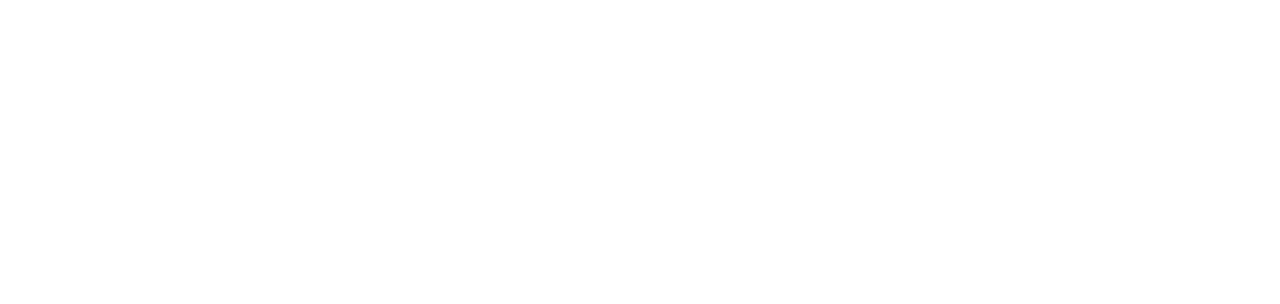
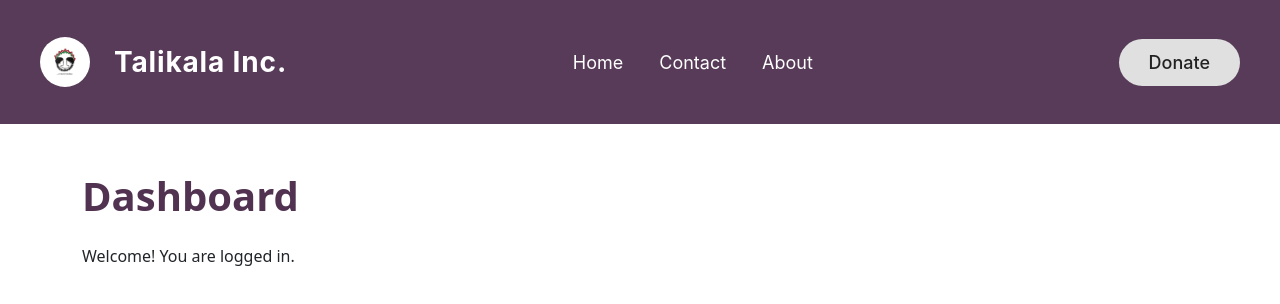
Before and after one commit to ekayake04/donation-management-system, a React (Create React App) app in the folder frontend/: page /client/dashboard in a window 1280 px wide. Before the commit this address had no page. Shown: the top 304 px of the page. Built offline with nearby package versions, Linux system fonts and the light colour scheme.

Commit message:
feat: admin and client side dashboard

```diff
--- a/frontend/src/App.js
+++ b/frontend/src/App.js
@@ -1,15 +1,15 @@
 import React from 'react';
 import { Routes, Route } from 'react-router-dom';
 import LoginForm from './components/LoginForm';
-import Dashboard from './components/Dashboard';
+import WelcomeSection from './components/WelcomeSection';
+import ClientDashboard from './components/client/ClientDashboard';
+import AdminDashboard from './components/admin/AdminDashboard';
 import Signout from './components/Signout';
-import WelcomeSection from './components/WelcomeSection';
-import 'bootstrap/dist/css/bootstrap.min.css';
 
 function App() {
   return (
     <Routes>
-      {/* Login screen (default) */}
+      {/* Login (default) */}
       <Route path="/" element={
         <div style={{ display: 'flex', minHeight: '100vh' }}>
           <div style={{ flex: 1, background: '#fff' }}>
@@ -28,10 +28,13 @@ function App() {
         </div>
       }/>
 
-      {/* Cognito redirects here after login */}
-      <Route path="/dashboard" element={<Dashboard />} />
+      {/* Client routes */}
+      <Route path="/client/dashboard" element={<ClientDashboard />} />
 
-      {/* Cognito redirects here after logout */}
+      {/* Admin routes */}
+      <Route path="/admin/dashboard" element={<AdminDashboard />} />
+
+      {/* Signout */}
       <Route path="/signout" element={<Signout />} />
     </Routes>
   );
--- a/frontend/src/components/Dashboard.jsx
+++ /dev/null
@@ -1,16 +0,0 @@
-import React from 'react';
-import 'bootstrap/dist/css/bootstrap.min.css';
-
-function Dashboard() {
-  return (
-    <div className="container py-5">
-      <h1 className="mb-4" style={{ color: "#513351", fontWeight: "bold" }}>
-        Dashboard
-      </h1>
-      <p>Welcome! You are logged in.</p>
-      {/* Add dashboard content here */}
-    </div>
-  );
-}
-
-export default Dashboard;
--- a/frontend/src/components/LoginForm.jsx
+++ b/frontend/src/components/LoginForm.jsx
@@ -2,7 +2,7 @@
 import 'bootstrap/dist/css/bootstrap.min.css';
 
 function LoginForm() {
-  const cognitoLoginUrl = "https://ap-southeast-27sclhywav.auth.ap-southeast-2.amazoncognito.com/login?client_id=2eg3s02qpctiaaso349t4c8t3l&response_type=code&scope=email+openid+phone&redirect_uri=http%3A%2F%2Flocalhost%3A3000%2Fdashboard";
+  const cognitoLoginUrl = "https://ap-southeast-27sclhywav.auth.ap-southeast-2.amazoncognito.com/login?client_id=2eg3s02qpctiaaso349t4c8t3l&response_type=code&scope=email+openid+phone&redirect_uri=http%3A%2F%2Flocalhost%3A3000%2Fadmin%2Fdashboard";
 
   const handleLogin = () => {
     window.location.href = cognitoLoginUrl;
--- /dev/null
+++ b/frontend/src/components/admin/AdminDashboard.jsx
@@ -0,0 +1,20 @@
+import React from 'react';
+import 'bootstrap/dist/css/bootstrap.min.css';
+import AdminNavbar from './AdminNavbar'; // correct path & name
+
+function AdminDashboard() {
+  return (
+    <>
+      <AdminNavbar /> {/* Navbar at the top */}
+      <div className="container py-5">
+        <h1 className="mb-4" style={{ color: "#513351", fontWeight: "bold" }}>
+          Dashboard
+        </h1>
+        <p>Welcome! You are logged in.</p>
+        {/* Add dashboard content here */}
+      </div>
+    </>
+  );
+}
+
+export default AdminDashboard;
--- /dev/null
+++ b/frontend/src/components/admin/AdminNavbar.jsx
@@ -0,0 +1,22 @@
+import React from 'react';
+import '../../styles/Navbar.css';
+
+export default function AdminNavbar() {
+  return (
+    <nav className="navbar">
+      <div className="navbar-left">
+        <img
+          src="/logo.png"
+          alt="Talikala Logo"
+          className="navbar-logo"
+        />
+        <span className="navbar-title">Admin Dashboard</span>
+      </div>
+      <div className="navbar-center">
+        <a href="/dashboard" className="navbar-link">Dashboard</a>
+        <a href="/donations" className="navbar-link">Donations</a>
+        <a href="/campaigns" className="navbar-link">Campaigns</a>
+      </div>
+    </nav>
+  );
+}
--- /dev/null
+++ b/frontend/src/components/client/ClientDashboard.jsx
@@ -0,0 +1,20 @@
+import React from 'react';
+import 'bootstrap/dist/css/bootstrap.min.css';
+import ClientNavbar from './ClientNavbar'; // correct path & name
+
+function ClientDashboard() {
+  return (
+    <>
+      <ClientNavbar /> {/* Navbar at the top */}
+      <div className="container py-5">
+        <h1 className="mb-4" style={{ color: "#513351", fontWeight: "bold" }}>
+          Dashboard
+        </h1>
+        <p>Welcome! You are logged in.</p>
+        {/* Add dashboard content here */}
+      </div>
+    </>
+  );
+}
+
+export default ClientDashboard;
--- /dev/null
+++ b/frontend/src/components/client/ClientNavbar.jsx
@@ -0,0 +1,25 @@
+import React from 'react';
+import '../../styles//Navbar.css'; // We'll define styles separately
+
+export default function Navbar() {
+  return (
+    <nav className="navbar">
+      <div className="navbar-left">
+        <img
+          src="/logo.png" // place your logo image in public/logo.png
+          alt="Talikala Logo"
+          className="navbar-logo"
+        />
+        <span className="navbar-title">Talikala Inc.</span>
+      </div>
+      <div className="navbar-center">
+        <a href="#home" className="navbar-link">Home</a>
+        <a href="#contact" className="navbar-link">Contact</a>
+        <a href="#about" className="navbar-link">About</a>
+      </div>
+      <div className="navbar-right">
+        <button className="donate-btn">Donate</button>
+      </div>
+    </nav>
+  );
+}
--- /dev/null
+++ b/frontend/src/styles/Navbar.css
@@ -0,0 +1,67 @@
+.navbar {
+  display: flex;
+  align-items: center;
+  justify-content: space-between;
+  background: #573b58;
+  height: 124px;
+  padding: 0 40px;
+  color: #fff;
+  font-family: 'Inter', sans-serif;
+}
+
+.navbar-left {
+  display: flex;
+  align-items: center;
+}
+
+.navbar-logo {
+  width: 50px;
+  height: 50px;
+  border-radius: 50%;
+  background: #fff;
+  margin-right: 24px;
+  object-fit: cover;
+}
+
+.navbar-title {
+  font-size: 28px;
+  font-weight: 700;
+  letter-spacing: 0.03em;
+}
+
+.navbar-center {
+  display: flex;
+  gap: 36px;
+}
+
+.navbar-link {
+  color: #fff;
+  text-decoration: none;
+  font-size: 18px;
+  font-weight: 400;
+  transition: color 0.2s;
+}
+
+.navbar-link:hover {
+  color: #ffd700;
+}
+
+.navbar-right {
+  margin-left: 20px;
+}
+
+.donate-btn {
+  background: #e0e0e0;
+  color: #222;
+  font-size: 18px;
+  font-weight: 500;
+  border: none;
+  border-radius: 32px;
+  padding: 10px 30px;
+  cursor: pointer;
+  transition: background 0.2s;
+}
+
+.donate-btn:hover {
+  background: #ffd700;
+}
```
